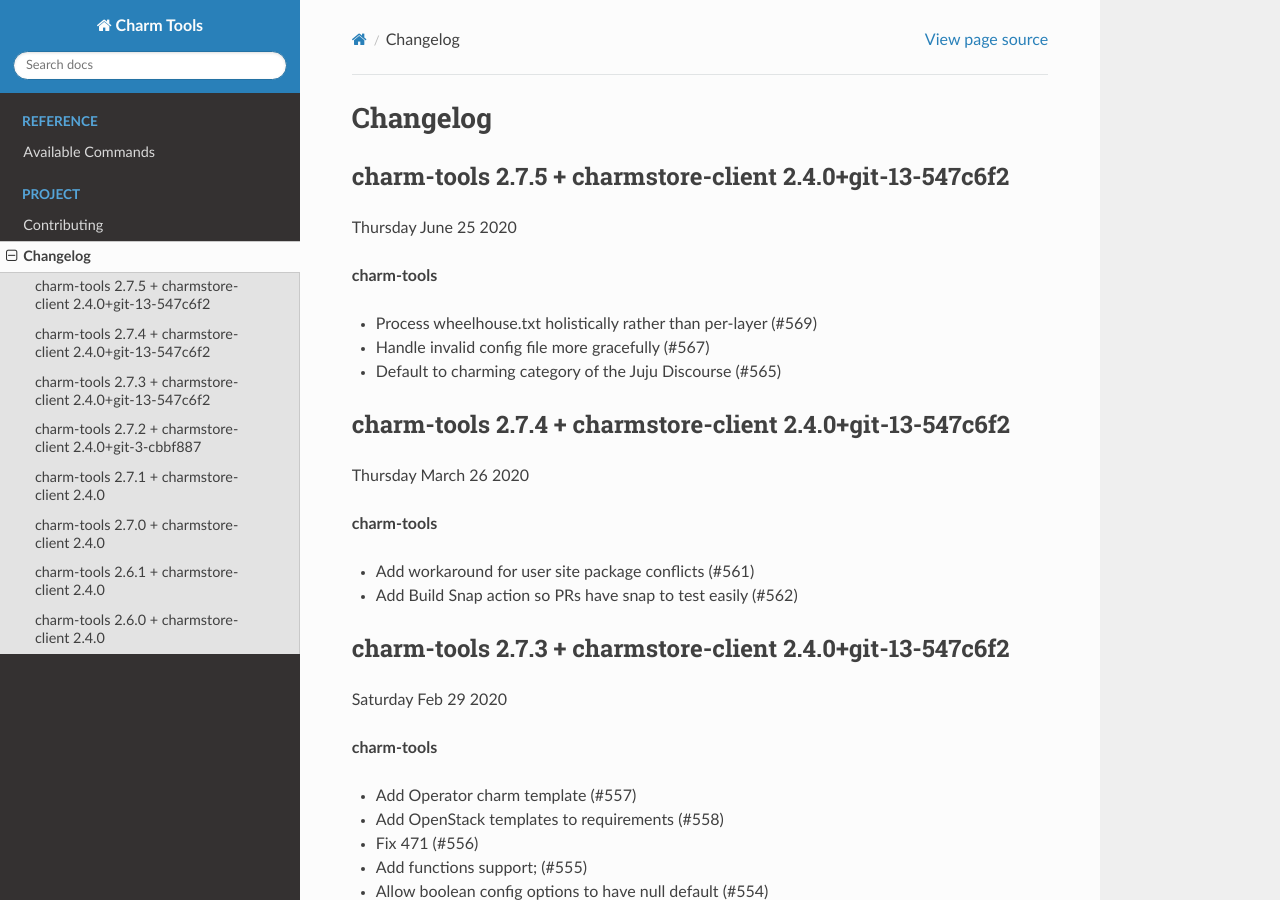
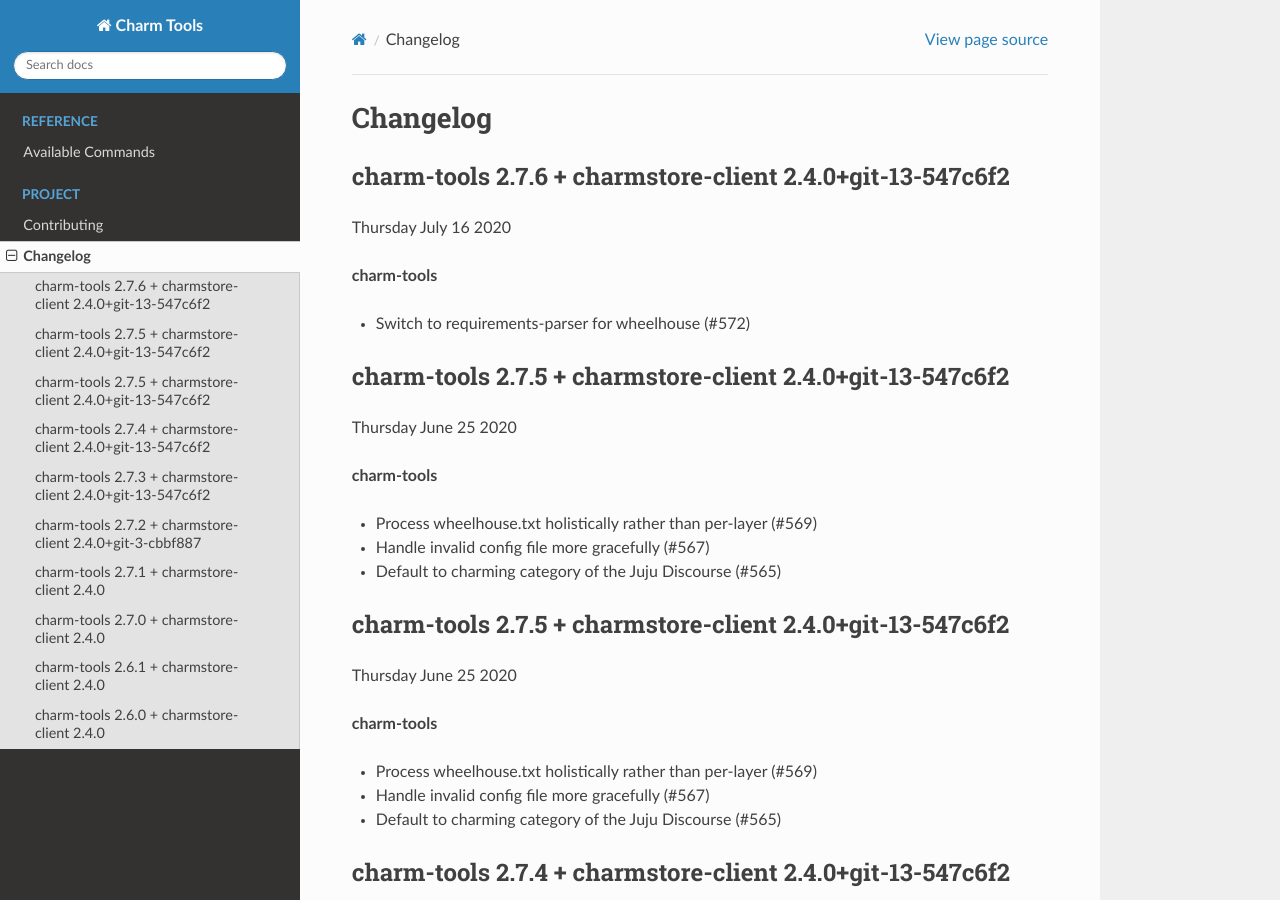
Before and after one commit to juju/charm-tools, a Sphinx documentation site: the page built from docs/changelog.rst, in a window 1280 px wide and 900 px high. Built offline with Sphinx 7.4.7 and the Read the Docs theme 2.0.0, drawn with Linux system fonts in a browser that asks for light colours; pages that are not in the unit, such as notebooks, are missing from menus.

Commit message:
Update changelog for 2.7.6

```diff
--- a/docs/changelog.rst
+++ b/docs/changelog.rst
@@ -1,5 +1,23 @@
 Changelog
 =========
+
+charm-tools 2.7.6 + charmstore-client 2.4.0+git-13-547c6f2
+^^^^^^^^^^^^^^^^^^^^^^^^^^^^^^^^^^^^^^^^^^^^^^^^^^^^^^^^^^
+Thursday July 16 2020
+
+**charm-tools**
+
+* Switch to requirements-parser for wheelhouse (#572)
+
+charm-tools 2.7.5 + charmstore-client 2.4.0+git-13-547c6f2
+^^^^^^^^^^^^^^^^^^^^^^^^^^^^^^^^^^^^^^^^^^^^^^^^^^^^^^^^^^
+Thursday June 25 2020
+
+**charm-tools**
+
+* Process wheelhouse.txt holistically rather than per-layer (#569)
+* Handle invalid config file more gracefully (#567)
+* Default to charming category of the Juju Discourse (#565)
 
 charm-tools 2.7.5 + charmstore-client 2.4.0+git-13-547c6f2
 ^^^^^^^^^^^^^^^^^^^^^^^^^^^^^^^^^^^^^^^^^^^^^^^^^^^^^^^^^^
```
